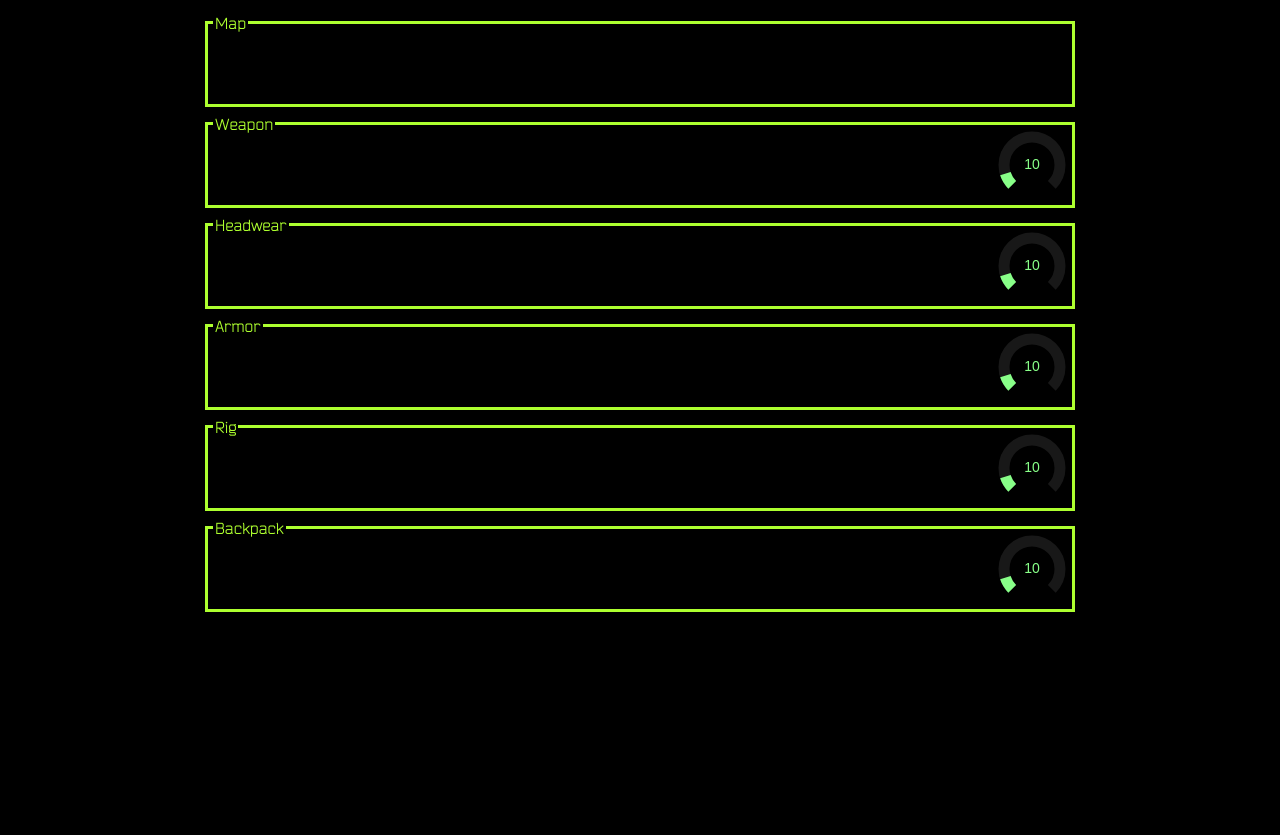
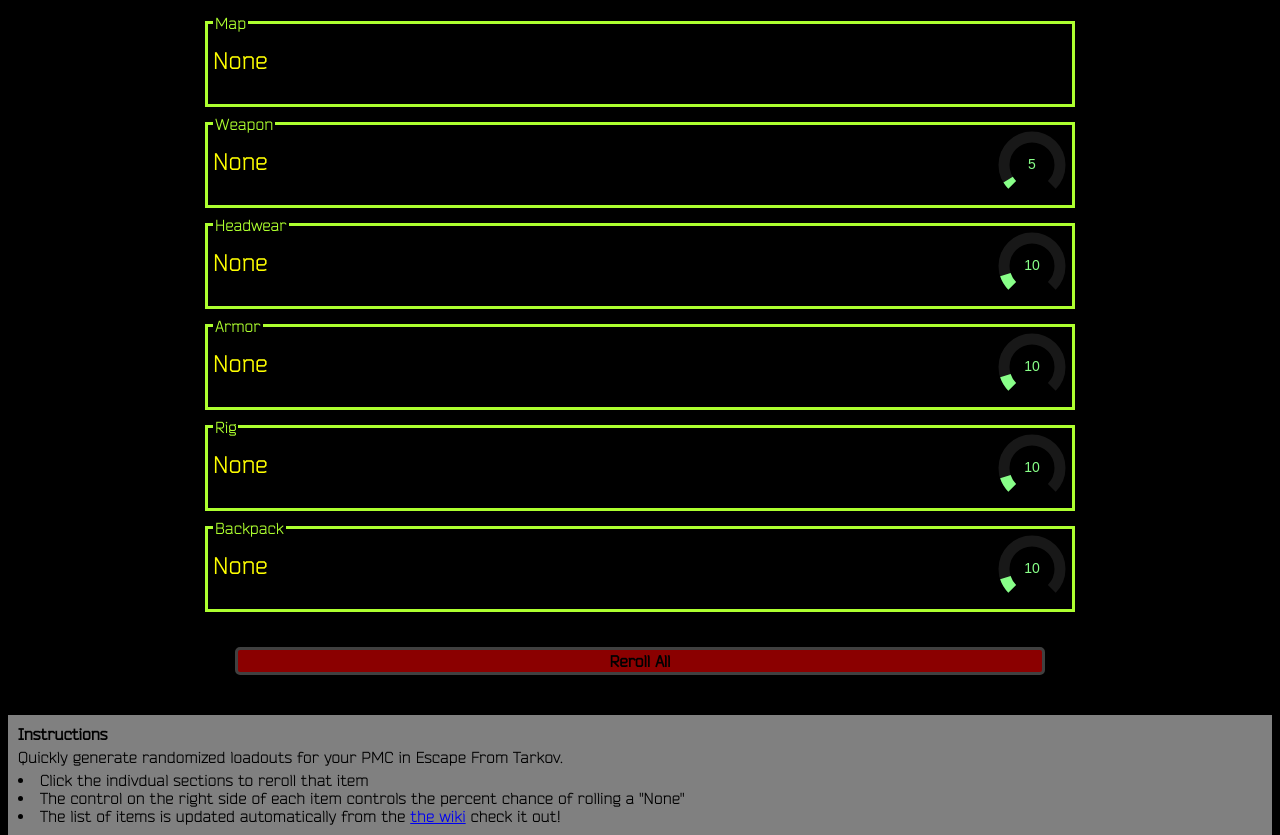
Before and after one commit to blaklafter/tarkov-randomizer, a website: page public/index.html in a window 1280 px wide. Shown: the part 65-900 px from the top of the page. Before the commit the page ends 800 px from the top, so only its background shows below. Drawn offline with Linux system fonts and the light colour scheme; no server answers.

Commit message:
added some basic instructions and som additional design work

```diff
--- a/public/index.html
+++ b/public/index.html
@@ -22,14 +22,14 @@
     <script src="pureknob/pureknob.js" type="text/javascript"></script>
     <script src=scripts.js defer></script>
   </head>
-  <body onload='getAllItems()'>
+  <body onload='getAllItems(1)'>
   <h1>Tarkov Randomizer</h1>
   <div id="container">
     <div id="map" class="item-container">
       <div class="none-selector"></div>
       <div class="item-title">Map</div>
       <div class="item-details" onclick="getItems(this.parentElement.id)">
-        <div class="item-name"></div>
+        <div class="item-name">None</div>
       </div>
     </div>
     <div id="weapon" class="item-container">
@@ -37,37 +37,47 @@
       <div class="item-title">Weapon</div>
       <div class="item-details" onclick="getItems(this.parentElement.id)">
 
-        <div class="item-name"></div>
+        <div class="item-name">None</div>
       </div>
     </div>
     <div id="headwear" class="item-container">
       <div class="none-selector"></div>
       <div class="item-title">Headwear</div>
       <div class="item-details" onclick="getItems(this.parentElement.id)">
-        <div class="item-name"></div>
+        <div class="item-name">None</div>
       </div>
     </div>
     <div id="armor" class="item-container">
       <div class="none-selector"></div>
       <div class="item-title">Armor</div>
       <div class="item-details" onclick="getItems(this.parentElement.id)">
-        <div class="item-name"></div>
+        <div class="item-name">None</div>
       </div>
     </div>
     <div id="rig" class="item-container">
       <div class="none-selector"></div>
       <div class="item-title">Rig</div>
       <div class="item-details" onclick="getItems(this.parentElement.id)">
-        <div class="item-name"></div>
+        <div class="item-name">None</div>
       </div>
     </div>
     <div id="backpack" class="item-container">
       <div class="none-selector"></div>
       <div class="item-title">Backpack</div>
       <div class="item-details" onclick="getItems(this.parentElement.id)">
-        <div class="item-name"></div>
+        <div class="item-name">None</div>
       </div>
     </div>
+  </div>
+
+  <div id="reRollAll" onclick="getAllItems()">Reroll All</div>
+
+  <div id="instructions">
+    <div class="title">Instructions</div>
+    <div class="description">Quickly generate randomized loadouts for your PMC in Escape From Tarkov.</div>
+    <div class="tips">Click the indivdual sections to reroll that item</div>
+    <div class="tips">The control on the right side of each item controls the percent chance of rolling a "None"</div>
+    <div class="tips">The list of items is updated automatically from the <a href="https://escapefromtarkov.gamepedia.com/Escape_from_Tarkov_Wiki">the wiki</a> check it out!</div>
   </div>
 
 
--- a/public/scripts.js
+++ b/public/scripts.js
@@ -6,14 +6,22 @@
   { 'id': 'rig', 'url': 'rigs'},
   { 'id': 'armor', 'url': 'armor'}];
 
-const knobs = {};
+const knobs = {
+  'map': 0,
+  'weapon': 5,
+  'headwear': 10,
+  'armor': 10,
+  'rig': 10,
+  'backpack': 10
+};
 
-const getAllItems = () => {
+const getAllItems = (initial) => {
   itemList = [...items]
 
   while(itemList.length > 0) {
     item = itemList.pop();
-    if(item.id !== 'map') {
+    //only add a knob onload and don't add one for the maps cause that would be stupid
+    if(initial && item.id !== 'map') {
       zeroKnob(item.id);
     }
     getItems(item);
@@ -91,10 +99,9 @@
 };
 
 function zeroKnob(elementId) {
-  const defaultKnobValue = 10;
+  const defaultKnobValue = knobs[elementId];
   // Create knob element, 70 x 70 px in size.
   const knob = pureknob.createKnob(70, 70);
-  knobs[elementId] = defaultKnobValue;
 
   // Set properties.
   knob.setProperty('angleStart', -0.75 * Math.PI);
@@ -105,7 +112,7 @@
   knob.setProperty('valMax', 100);
 
   // Set initial value.
-  knob.setValue(defaultKnobValue);
+  knob.setValue(defaultKnobValue || 0);
 
   /*
    * Event listener.
--- a/public/style.css
+++ b/public/style.css
@@ -16,10 +16,50 @@
   margin: 0 auto;
 }
 
+div#reRollAll {
+  position: relative;
+  top: 20px;
+  background-color: darkred;
+  width: 800px;
+  margin: 0 auto;
+  border-style: solid;
+  border-color: #404040;
+  border-radius: 5px;
+  text-align: center;
+  padding: 2px;
+  font-weight: 600;
+
+  cursor: pointer;
+  user-select: none;
+}
+
+div#instructions {
+  position: relative;
+  top: 60px;
+  background-color: gray;
+  padding: 10px;
+}
+
+div.title {
+  font-weight: bold;
+  border-bottom: black;
+}
+
+div.description {
+  padding-top: 5px;
+  padding-bottom: 5px;
+
+}
+
+div.tips {
+  display: list-item;          /* This has to be "list-item"                                               */
+  list-style-type: disc;       /* See https://developer.mozilla.org/en-US/docs/Web/CSS/list-style-type     */
+  list-style-position: inside;
+}
+
 div.none-selector {
   background-color: black;
   width: 70px;
-  /* left: 80px; */
   height: 70px;
   position: relative;
   float: right;
```
